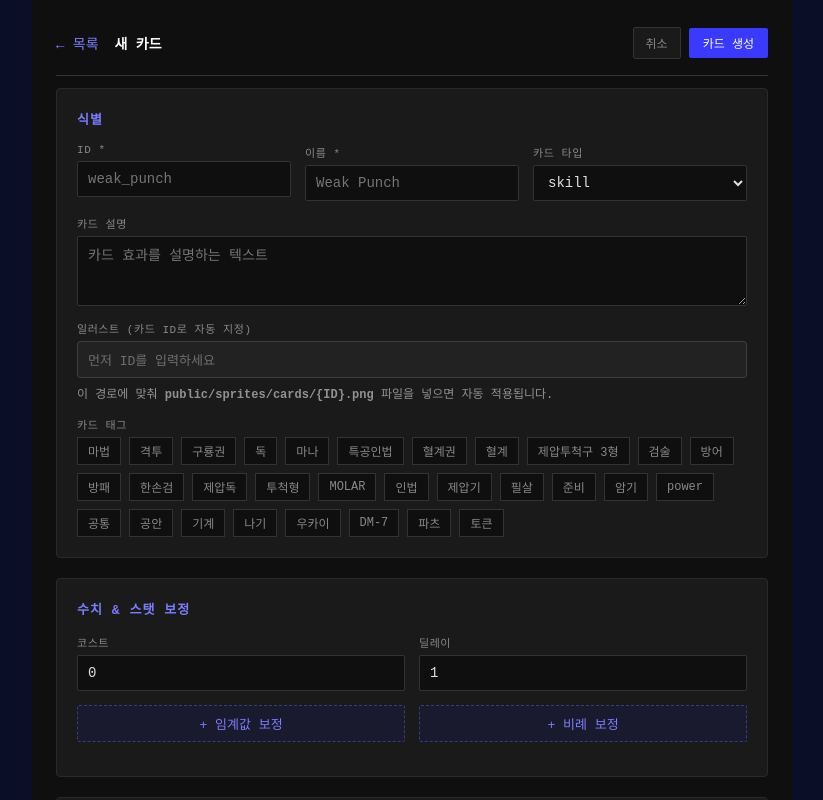
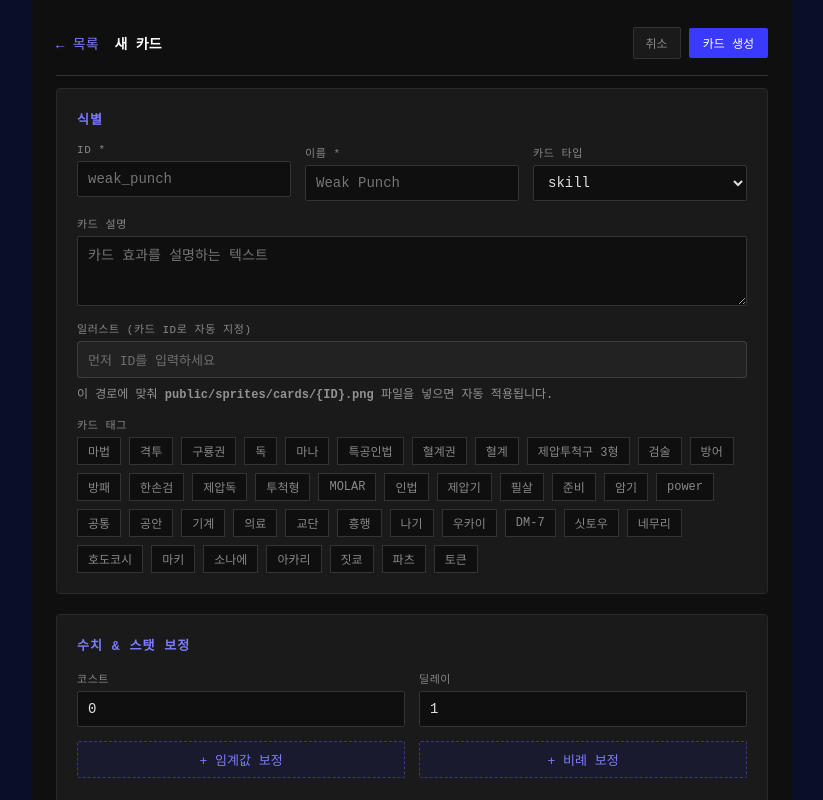
Before and after one commit to taestdd/SNAP-DUEL, a Next.js app: page /admin/cards/new in a window 1280 px wide. Shown: the whole page, without its empty margins (228-1051 px from the left). Built offline with nearby package versions, Linux system fonts and the light colour scheme.

Commit message:
feat(types): 조직 3종 · 개인 7종 태그 추가 (#160)

```diff
--- a/src/game/engine/types.ts
+++ b/src/game/engine/types.ts
@@ -148,8 +148,13 @@ export const CARD_TAGS = [
   "마법", "격투", "구룡권", "독", "마나", "특공인법", "혈계권", "혈계", "제압투척구 3형",
   "검술", "방어", "방패", "한손검", "제압독", "투척형", "MOLAR", "인법", "제압기",
   "필살", "준비", "암기", "power",
-  // 어피니티 3층 구조: 공통 / 조직(공안·기계) / 개인(나기·우카이·DM-7)
-  "공통", "공안", "기계", "나기", "우카이", "DM-7",
+  // 어피니티 3층 구조: 공통 / 조직 / 개인
+  "공통",
+  // 조직
+  "공안", "기계", "의료", "교단", "흥행",
+  // 개인
+  "나기", "우카이", "DM-7",
+  "싯토우", "네무리", "호도코시", "마키", "소나에", "아카리", "짓쿄",
   // 파츠: DM-7 팔 3종 (기계 태그를 함께 가져 회수 대상이 된다) / 토큰: 덱 구축 불가 더미
   "파츠", "토큰",
 ] as const;
```
